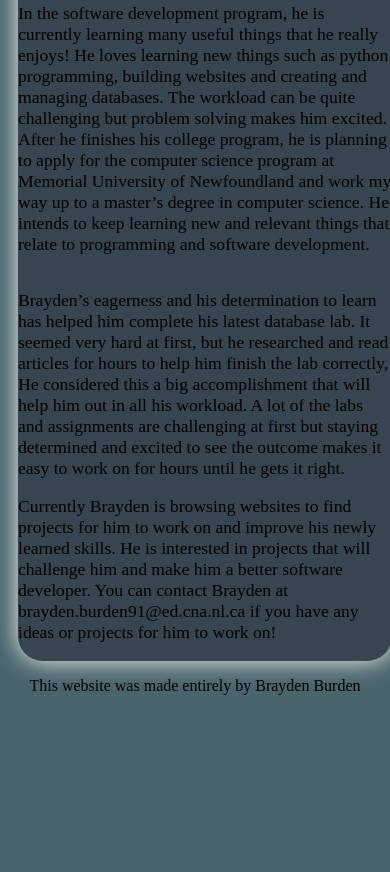
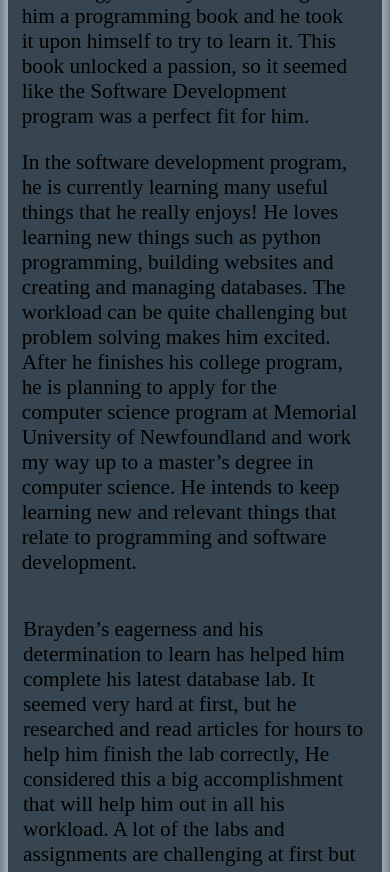
Before and after one commit to BraydenBurden/BraydenBurden.github.io, a plain HTML site: page about.html in a window 390 px wide. Shown: the part 1128-2000 px from the top of the page. Before the commit the page ends 1839 px from the top, so only its background shows below. Drawn offline with Linux system fonts and the light colour scheme.

Commit message:
css update

```diff
--- a/css/portfolio.css
+++ b/css/portfolio.css
@@ -86,14 +86,13 @@ header {
     align-items:flex-start;
     width: 60%;
     height: fit-content;
-    font-size: 140%;
+    font-size: 1.33rem;
     flex-shrink: 1;
     margin-left: 10px;
     margin-right: 10px;
     background: #36454f;
     border-radius: 25px;
     box-shadow: 0px 0px 25px whitesmoke;
-    margin-left: 30px;
 }
 
 #paragraphs_1_2 {
@@ -149,7 +148,9 @@ header {
     .about_container {
         flex-direction: column;
         width: 100%;
-        font-size: 110%;
+        /* font-size: 110%; */
+        align-items: center;
+        margin: 0px auto;
     }
     #brayden_photo_about {
         width: inherit;
@@ -159,11 +160,11 @@ header {
     }
     #paragraphs_1_2 {
         margin-left: 0%;
-        width: inherit;
+        width: 95%;
     }
     #paragraphs_3_4 {
         margin-left: 0%;
-        width: inherit;
+        width: 96%;
     }
 
 }
@@ -179,7 +180,7 @@ header {
     .about_container {
         flex-direction: column;
         width: 100%;
-        font-size: 110%;
+        /* font-size: 110%; */
     }
     #brayden_photo_about {
         width: inherit;
@@ -189,11 +190,11 @@ header {
     }
     #paragraphs_1_2 {
         margin-left: 0%;
-        width: inherit;
+        width: 90%;
     }
     #paragraphs_3_4 {
         margin-left: 0%;
-        width: inherit;
+        width: 92%;
     }
 
 }
```
